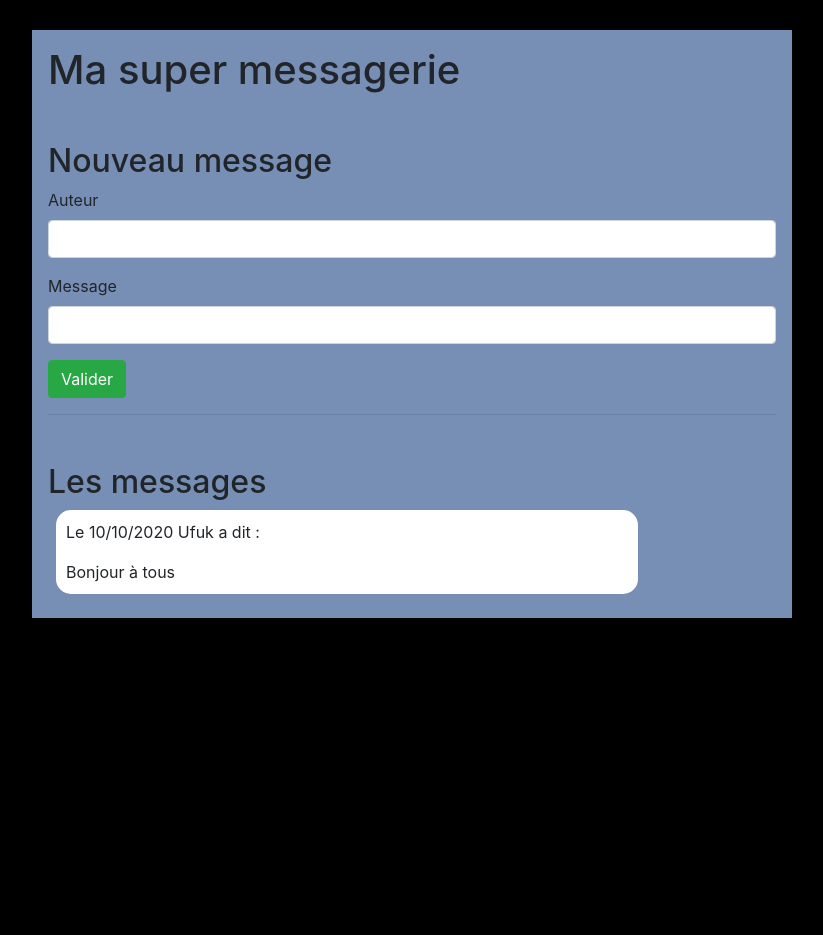
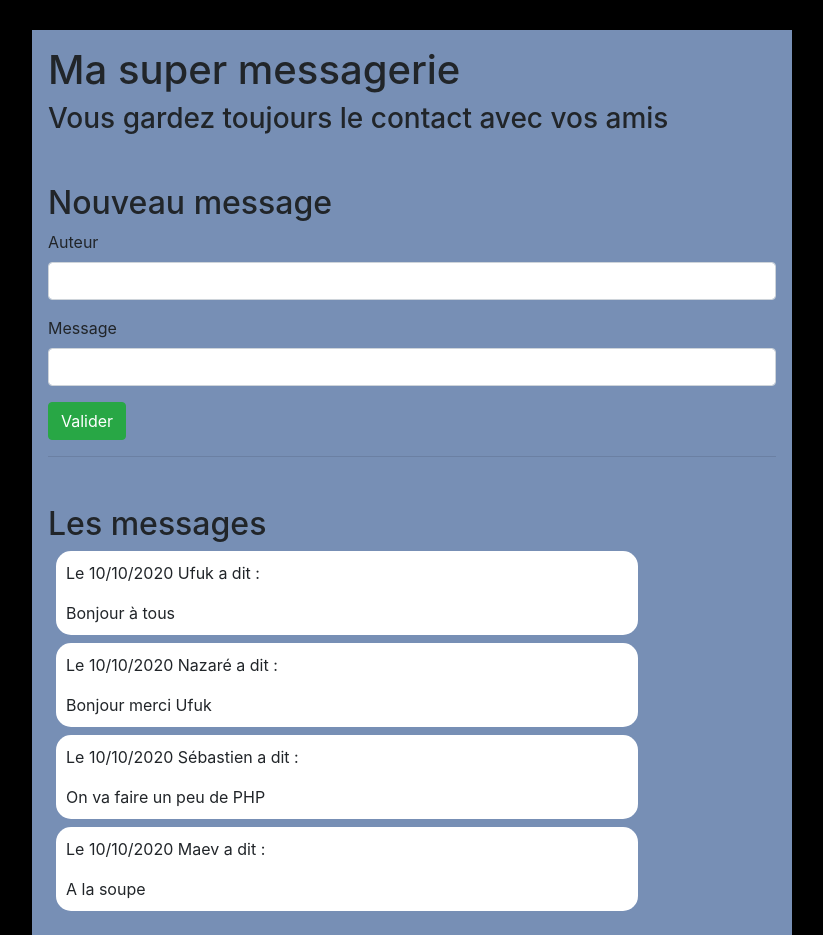
Before and after one commit to smaloron/exo-php-messagerie, a PHP site: page / in a window 1280 px wide. Shown: the whole page, without its empty margins (228-1051 px from the left). Before the commit the page ends 618 px from the top, so only its background shows below. Run offline with PHP 8.4, Linux system fonts and the light colour scheme.

Commit message:
Affichage avec des variables

```diff
--- a/php/index.php
+++ b/php/index.php
@@ -17,6 +17,11 @@
     [
         'auteur' => 'Sébastien',
         'texte' => 'On va faire un peu de PHP',
+        'date_message' => '10/10/2020'
+    ],
+    [
+        'auteur' => 'Maev',
+        'texte' => 'A la soupe',
         'date_message' => '10/10/2020'
     ]
 ];
@@ -57,8 +62,8 @@
     <div class="row justify-content-center">
         <div class="col-8 message-panel">
             <!-- Le titre de l'application -->
-            <h1>Ma super messagerie</h1>
-            <h3></h3>
+            <h1><?php echo $appTitle ?></h1>
+            <h3><?php echo $appPitch ?></h3>
 
 
 
@@ -82,12 +87,12 @@
 
             <!-- La liste des messages -->
             <h2>Les messages</h2>
-
-            <div class="message">
-                <p>Le 10/10/2020 Ufuk a dit :</p>
-                <div>Bonjour à tous</div>
-            </div>
-
+            <?php foreach ($messageList as $message) : ?>
+                <div class="message">
+                    <p>Le <?php echo $message["date_message"] ?> <?php echo $message["auteur"] ?> a dit :</p>
+                    <div><?php echo $message["texte"] ?></div>
+                </div>
+            <?php endforeach ?>
         </div><!-- fermeture de message-panel -->
     </div><!-- fermeture de la ligne Bootstrap -->
 </body>
```
